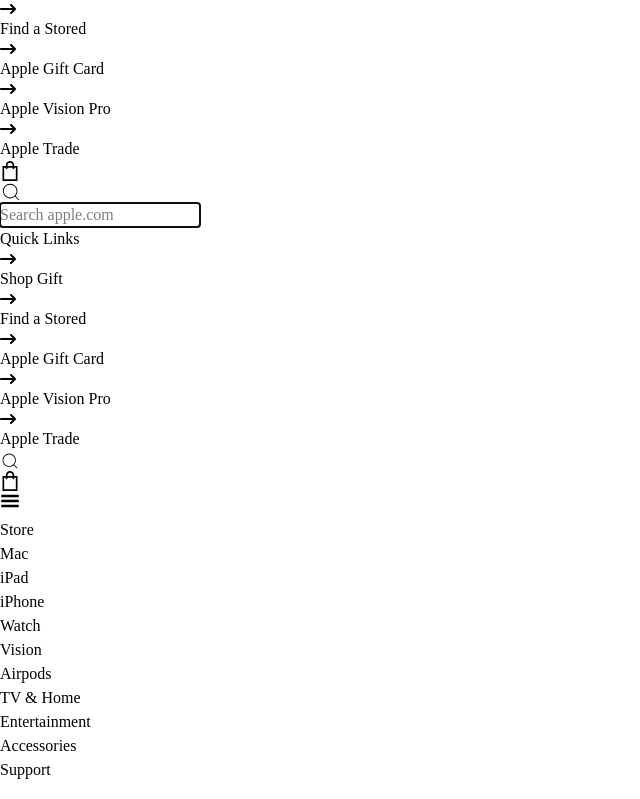
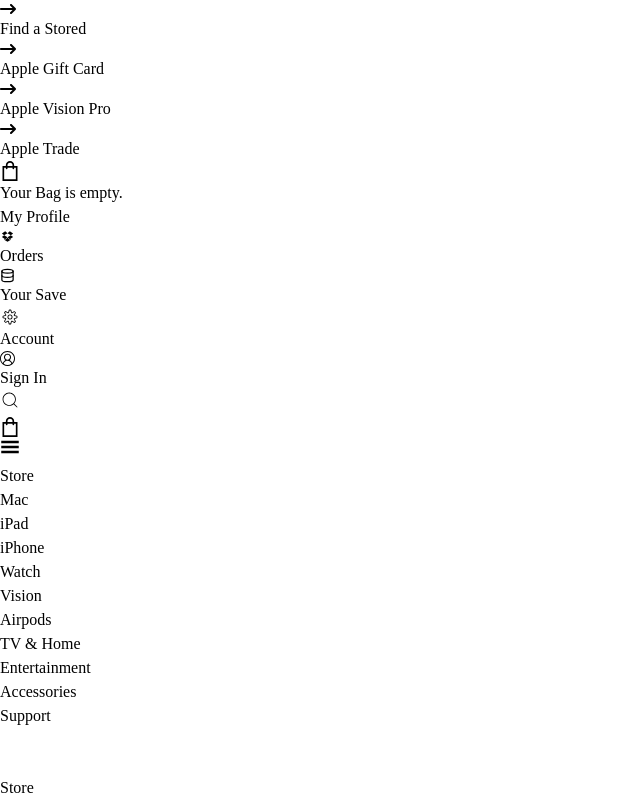
Before and after one commit to DanySeangRi/apple-clone, a React (Vite) app: page / in a window 1280 px wide. Shown: the part 5501-6300 px from the top of the page, without its empty margins (0-640 px from the left). Built offline with nearby package versions, Linux system fonts and the light colour scheme.

Commit message:
feature(hero-section): fix navbar and change the components name from search to ClickDropdown.jsx and add props for reusable components of dropdown

```diff
--- a/src/components/common/Card.jsx
+++ b/src/components/common/Card.jsx
@@ -53,14 +53,14 @@
       <div className="relative z-10 flex flex-col items-center text-center gap-2 mt-10">
         {logoMobile && logoDesktop && (
           <picture>
-            <source media="(min-width: 740px)" srcSet={logoDesktop} />
+            <source media="(min-width: 2040px)" srcSet={logoDesktop} />
             <img src={logoMobile} alt="Logo" loading="lazy" />
           </picture>
         )}
 
         <div className="flex flex-col gap-2 w-full">
           {title && (
-            <h1 className="mx-auto font-medium text-[32px] lg:text-[52px] leading-[1.05]">
+            <h1 className="mx-auto font-medium text-[28px] lg:text-[36px] 2xl:text-[52px]  leading-[1.05]">
               {title}
             </h1>
           )}
--- /dev/null
+++ b/src/components/common/ClickDropdown.jsx
@@ -0,0 +1,91 @@
+import React, { useState, useRef } from "react";
+import List from "./List";
+import { FaArrowRightLong } from "react-icons/fa6";
+
+const Search = ({
+  name,
+  searchItem = [],
+  header,
+  icon,icons=[],
+  titleList,}) => {
+  const [open, setOpen] = useState(false);
+  const containerRef = useRef(null);
+  const closeTimeout = useRef(null);
+
+
+  /* CLOSE ONLY when mouse leaves */
+  const handleMouseLeave = () => {
+    closeTimeout.current = setTimeout(() => {
+      setOpen(false);
+    }, 120);
+  };
+
+  const handleMouseEnter = () => {
+    clearTimeout(closeTimeout.current);
+  };
+
+  return (
+    <div
+      ref={containerRef}
+      className="relative"
+      onMouseEnter={handleMouseEnter}
+      onMouseLeave={handleMouseLeave}
+    >
+      {/* Trigger */}
+      <div
+        onClick={() => setOpen((prev) => !prev)}
+        className="cursor-pointer"
+      >
+        <List name={name} />
+      </div>
+
+      {/* Dropdown */}
+      <div
+        className={`
+          fixed top-9 left-1/2 -translate-x-1/2
+          min-h-61.5 w-[max(1440px,100%)]
+          bg-white text-black shadow-xl z-50
+          transition-all duration-300 ease-in-out
+          ${
+            open
+              ? "opacity-100 translate-y-3 pointer-events-auto"
+              : "opacity-0 translate-y-0 pointer-events-none"
+          }
+        `}
+      >
+        <div className="flex mx-auto w-5xl px-5.5 pt-10 pb-21">
+          <div className="flex flex-col gap-2 text-[12px] pr-22">
+
+            <div className="flex items-center gap-2">
+              {icon}
+              <div  className="text-[20px] focus:outline-none w-240">
+                  {header}
+              </div>
+
+            </div>
+
+            <p className="text-[#898989] mt-4 font-medium mb-2">
+              {titleList}
+            </p>
+
+            {searchItem.map((item,index) => (
+              <div
+                key={index}
+                className="flex items-center gap-3 hover:bg-[#b7b7b71e] px-2 py-1 cursor-pointer"
+              >
+               {icons[index] || <FaArrowRightLong className="text-gray-400" />}
+
+                <p className="text-[#2c2c2d] font-medium w-240">
+                  {item}
+                </p>
+              </div>
+            ))}
+
+          </div>
+        </div>
+      </div>
+    </div>
+  );
+};
+
+export default Search;
--- a/src/components/common/Dropdown.jsx
+++ b/src/components/common/Dropdown.jsx
@@ -19,7 +19,7 @@
     <List name={name} to={to} />
     <div
       className="
-                            fixed top-9 left-1/2 -translate-x-1/2
+                           fixed top-9 left-1/2 -translate-x-1/2
                             min-h-61.5 w-[max(1440px,100%)]
                             bg-white text-black shadow-xl
                             z-50
--- /dev/null
+++ b/src/components/common/Icon.jsx
@@ -0,0 +1,12 @@
+import { IoLogoDropbox } from "react-icons/io";
+import { LuDatabase } from "react-icons/lu";
+import { CiSettings } from "react-icons/ci";
+import { VscAccount } from "react-icons/vsc";
+const icon =[
+  {icon1:[
+  <IoLogoDropbox size={15}/>,
+  <LuDatabase size={15}/>,
+  <CiSettings size={20}/>,
+  <VscAccount size={15} />]}
+]
+export {icon}
--- a/src/components/common/List.jsx
+++ b/src/components/common/List.jsx
@@ -4,7 +4,7 @@
 const List = ({ name, to  }) => {
   return (
     <nav>
-      <NavLink to={to} className='px-2 '>
+      <NavLink to={to} className='px-2 font-light '>
        <div className='text-[12px] flex items-center justify-center '> {name}</div>
       </NavLink>
     </nav>
--- a/src/components/common/Search.jsx
+++ /dev/null
@@ -1,82 +0,0 @@
-import React, { useState, useRef, useEffect } from "react";
-import List from "./List";
-import { CiSearch } from "react-icons/ci";
-import { FaArrowRightLong } from "react-icons/fa6";
-
-const Search = ({ name, searchItem = [] }) => {
-  const [open, setOpen] = useState(false);
-  const ref = useRef(null);
-
-  // close when clicking outside
-  useEffect(() => {
-    const handleClickOutside = (e) => {
-      if (ref.current && !ref.current.contains(e.target)) {
-        setOpen(false);
-      }
-    };
-    document.addEventListener("mousedown", handleClickOutside);
-    return () => document.removeEventListener("mousedown", handleClickOutside);
-  }, []);
-
-  return (
-    <div ref={ref} className="relative cursor-pointer">
-      {/* Trigger */}
-      <div onClick={() => setOpen((prev) => !prev)} className="cursor-pointer">
-        <List name={name} />
-      </div>
-
-      {/* Dropdown */}
-      <div
-        className={`
-          fixed top-9 left-1/2 -translate-x-1/2
-          min-h-61.5 w-[max(1440px,100%)]
-          bg-white text-black shadow-xl z-50
-
-          transition-all duration-300 ease-in-out
-
-          ${
-            open
-              ? "opacity-100 pointer-events-auto translate-y-3"
-              : "opacity-0 pointer-events-none translate-y-0"
-          }
-        `}
-      >
-        <div className="flex mx-auto items-start justify-start w-5xl px-5.5 pt-10 pb-21">
-          <div className="flex flex-col w-auto pr-22 text-[12px] gap-2">
-            {/* Search input */}
-            <div className="flex items-center gap-2">
-              <CiSearch size={22} />
-              <input
-                type="search"
-                placeholder="Search apple.com"
-                className="text-[20px] focus:outline-none w-240"
-                autoFocus
-              />
-            </div>
-
-            {/* Quick links */}
-            <div>
-              <p className="text-[#898989] mt-4 font-medium mb-2">
-                Quick Links
-              </p>
-
-              {searchItem.map((item) => (
-                <div
-                  key={item}
-                  className="flex items-center gap-3 hover:bg-[#b7b7b71e] px-2 py-1 cursor-pointer"
-                >
-                  <FaArrowRightLong className="text-gray-400" />
-                  <p className="text-[#2c2c2d] font-medium w-240">
-                    {item}
-                  </p>
-                </div>
-              ))}
-            </div>
-          </div>
-        </div>
-      </div>
-    </div>
-  );
-};
-
-export default Search;
--- a/src/components/layout/Main.jsx
+++ b/src/components/layout/Main.jsx
@@ -37,7 +37,7 @@
       </section>
 
       {/* SMALL GRID CARDS */}
-      <section className="grid grid-cols-1 md:grid-cols-2 gap-2">
+      <section className="grid grid-cols-1 md:grid-cols-2 gap-3">
         {homeHeroData.slice(3).map((item, index) => {
           const btn1 =
             index === 4 ? null : index === 5 ? (
--- a/src/components/layout/Navbar.jsx
+++ b/src/components/layout/Navbar.jsx
@@ -5,11 +5,14 @@
 import Dropdown from "../common/Dropdown";
 import { GiHamburgerMenu } from "react-icons/gi";
 import { IoMdClose } from "react-icons/io";
-import menuItems from "./dropdownData";
-import Search from "../common/Search";
+import menuItems from "./dropdownData.js";
+import ClickDropdown from "../common/ClickDropdown.jsx";
 import List from "../common/List";
+import { FaArrowRightLong } from "react-icons/fa6";
+import { icon } from "../common/Icon.jsx";
 const Navbar = () => {
   const [open, setOpen] = useState(false);
+  const [openSearch, setOpenSearch] = useState(false);
   return (
     <>
       <nav
@@ -44,22 +47,48 @@
 
           {/* Search and Shop Icons - Hidden on mobile */}
           <div className="hidden md:flex mr-4 gap-5 items-center">
-            <Search
+            <ClickDropdown
               name={<CiSearch size={20} />}
               searchItem={menuItems[11].searchItem}
+              icon={<CiSearch size={22} />}
+              icons={<FaArrowRightLong className="text-gray-400" />}
+              header={
+                <input
+                  type="search"
+                  placeholder="Search apple.com"
+
+                  autoFocus
+                />
+              }
+              titleList="Quick Links"
             />
-            <Search
-            name={ <GrShop size={20} />}
-            searchItem={menuItems[11].searchItem}
+            <ClickDropdown
+              name={<GrShop size={20} />}
+              searchItem={menuItems[12].shopItem}
+              header="Your Bag is empty."
+              icons={icon[0].icon1}
+              titleList="My Profile"
             />
-
           </div>
 
           {/* Mobile Menu Button */}
           <div className="flex md:hidden mr-4 gap-5 items-center">
-            <CiSearch size={20} />
+            <button
+              onClick={() => {
+                setOpenSearch(!openSearch);
+                setOpen(false);
+              }}
+              className=""
+            >
+              {openSearch ? <IoMdClose size={24} /> : <CiSearch size={20} />}
+            </button>
             <GrShop size={20} />
-            <button onClick={() => setOpen(!open)} className="">
+            <button
+              onClick={() => {
+                setOpen(!open);
+                setOpenSearch(false);
+              }}
+            >
               {open ? <IoMdClose size={24} /> : <GiHamburgerMenu size={20} />}
             </button>
           </div>
@@ -79,7 +108,35 @@
             <div key={index}>
               <button
                 className="w-full text-left px-4 py-2"
-                onClick={() => setOpen(false)}
+                onClick={() => {
+                  setOpen(false);
+                  setOpenSearch(false);
+                }}
+              >
+                <h1 className="cursor-pointer text-xl text-[#151516] font-medium">
+                  {item.name}
+                </h1>
+              </button>
+            </div>
+          ))}
+        </div>
+      </div>
+      <div
+        className={`fixed top-12 left-0 w-full bg-white z-40 overflow-y-auto transition-all duration-300 ease-in ${
+          openSearch
+            ? "translate-y-0 opacity-100 transition-all duration-300 ease-in-out "
+            : "-translate-y-2 duration-300 ease-in-out opacity-0 pointer-events-none "
+        }`}
+      >
+        <div className="px-4 py-6 md:hidden">
+          {menuItems.map((item, index) => (
+            <div key={index}>
+              <button
+                className="w-full text-left px-4 py-2"
+                onClick={() => {
+                  setOpen(false);
+                  setOpenSearch(false);
+                }}
               >
                 <h1 className="cursor-pointer text-xl text-[#151516] font-medium">
                   {item.name}
--- a/src/components/layout/dropdownData.js
+++ b/src/components/layout/dropdownData.js
@@ -290,6 +290,14 @@
       "Apple Trade",
     ],
   },
+  {
+    shopItem: [
+      "Orders",
+      "Your Save",
+      "Account",
+      "Sign In",
+    ],
+  },
 ];
 
 export default menuItems;
--- a/src/components/layout/promosData.js
+++ b/src/components/layout/promosData.js
@@ -94,9 +94,8 @@
       imageMobile: iPadMobile,
     },
     content: {
-      title: "iPad",
-      description:
-        "Now with the speed of the A16 chip and double the starting storage.",
+      title: 'iPad',
+      description: "Now with the speed of the A16 chip and double the starting storage.",
     },
     logo: null,
   },
@@ -106,7 +105,7 @@
       imageMobile: appleGiftCardMobile,
     },
    content: {
-      title: "Apple Gift Card",
+      title: 'Apple Gift Card',
       description: "Let them spend holidays however they like.",
     },
     logo: null,
@@ -118,8 +117,7 @@
     },
      content: {
       title: null,
-      description:
-        "Get up to $180-$670 in credit when you trade in iPhone 13 or higher.",
+      description: "Get up to $180-$670 in credit when you trade in iPhone 13 or higher.",
     },
      logo: {
       title: "iPone Trade In",
@@ -157,22 +155,22 @@
     title: "Shop iPhone ",
     css: "bg-transparent border w-[114px] h-[36px] border-[#0071e3] text-[#0071e3]  lg:w-[140px] lg:h-11 hover:bg-[#0071e3] hover:text-white",
   },
-  {
-    title: "Shop gifts ",
-    css: "bg-[#0071e3] w-[96px] h-9 text-white lg:w-[121px] lg:h-11",
-  },
+  { title: "Shop gifts ", css: "bg-[#0071e3] w-[96px] h-9 text-white lg:w-[121px] lg:h-11" },
   {
     title: "Get your estimate ",
-    css: "bg-[#0071e3] lg:w-[145px] lg:h-[44px] text-white lg:w-[121px] lg:h-11",
+    css: "bg-[#0071e3] lg:w-[145px] lg:h-[44px] text-white lg:w-[121px] lg:h-11"
   },
   {
     title: "Apply now ",
     css: "bg-transparent border w-[104px] h-[36px] border-[#0071e3] text-[#0071e3]  lg:w-33 lg:h-11 hover:bg-[#0071e3] hover:text-white",
   },
 ];
-const cardCss = [
-  { bigCard: "relative h-125 lg:h-173 w-full overflow-hidden mb-3" },
-  { smallCard: "relative h-[500px] lg:h-[580px] overflow-hidden " },
-];
+const cardCss=[
+  {bigCard:'relative h-125 lg:h-173 w-full overflow-hidden mb-3'},
+  {smallCard:'relative h-[500px] lg:h-[580px] overflow-hidden '}
+]
 
-export { cardCss, btnCss, homeHeroData };
+
+
+
+export { cardCss,btnCss,homeHeroData };
```
Lines whose indentation alone changed are shown as unchanged.
